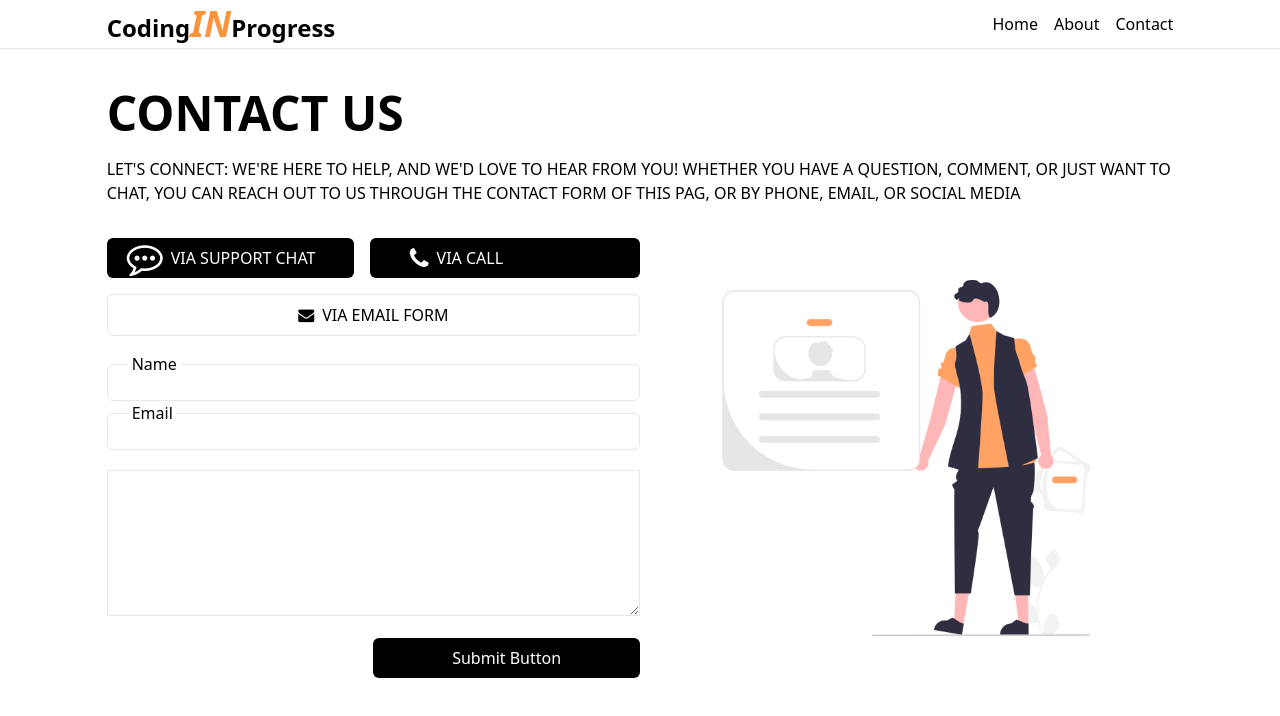
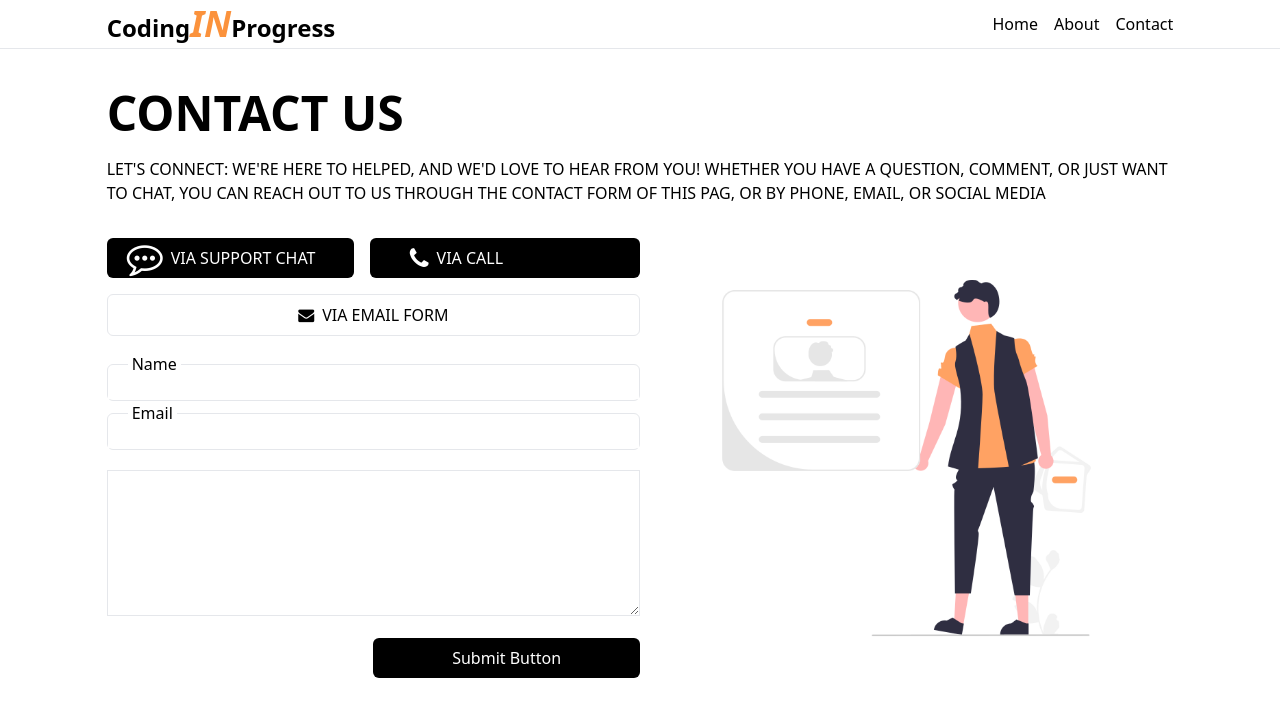
Before and after one commit to dipokroydip3/simple-contact-form, a plain HTML site: page index.html in a window 1280 px wide. Drawn offline with nearby package versions, Linux system fonts and the light colour scheme.

Commit message:
final commit

```diff
--- a/index.html
+++ b/index.html
@@ -21,7 +21,7 @@
 
       <main class="mt-10 w-10/12 m-auto">
             <h1 class="text-5xl font-bold">CONTACT US</h1>
-            <P class="py-5">LET'S CONNECT: WE'RE HERE TO HELP, AND WE'D LOVE TO HEAR FROM YOU! WHETHER YOU HAVE A QUESTION, COMMENT, OR JUST WANT TO CHAT, YOU CAN REACH OUT TO US THROUGH THE CONTACT FORM OF THIS PAG, OR BY PHONE, EMAIL, OR SOCIAL MEDIA</P>
+            <P class="py-5">LET'S CONNECT: WE'RE HERE TO HELPED, AND WE'D LOVE TO HEAR FROM YOU! WHETHER YOU HAVE A QUESTION, COMMENT, OR JUST WANT TO CHAT, YOU CAN REACH OUT TO US THROUGH THE CONTACT FORM OF THIS PAG, OR BY PHONE, EMAIL, OR SOCIAL MEDIA</P>
             <div class="grid  md:grid-cols-1 lg:grid-cols-2 items-center justify-between">
                   <div>
                         <div class="flex-row md:flex gap-4 items-center" >
```
